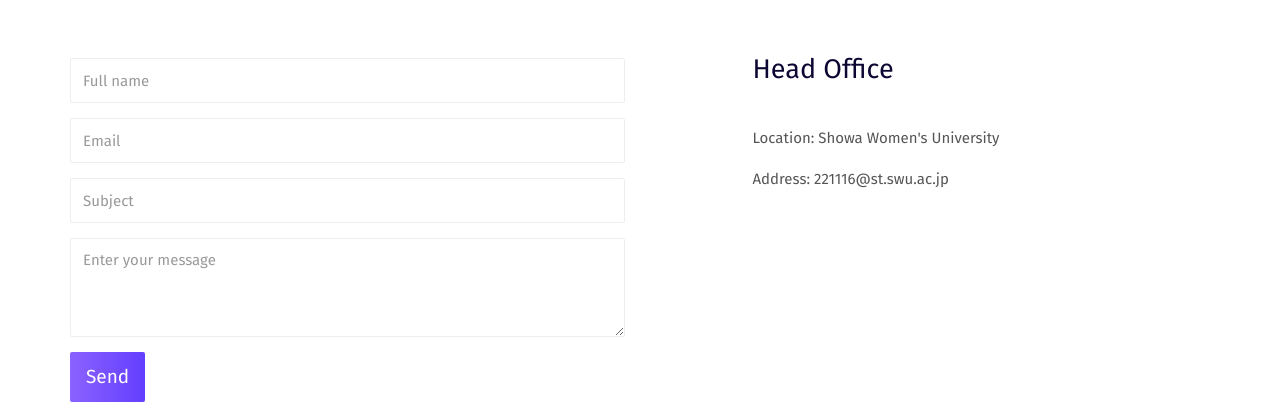
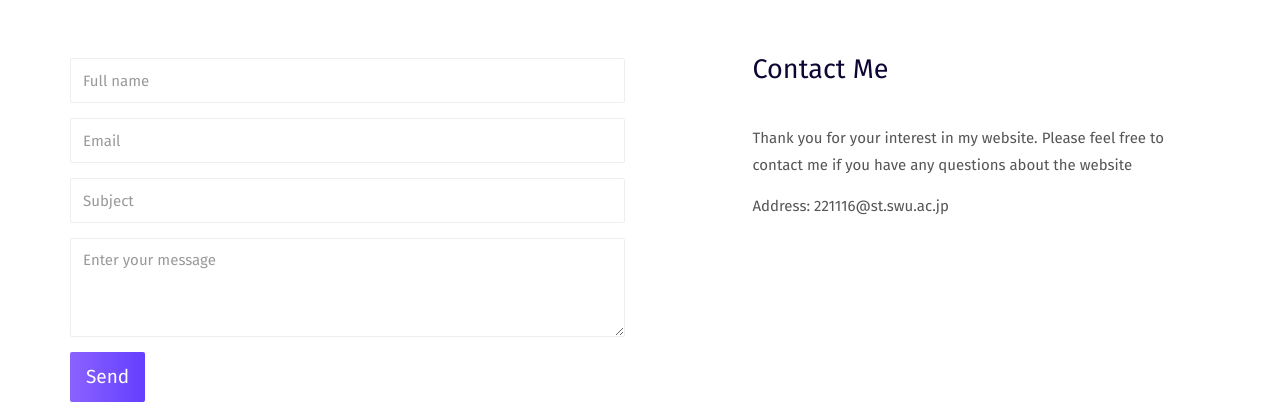
Before and after one commit to maronmaroncat/wed, a plain HTML site: page contact.html in a window 1280 px wide. Shown: the part 382-800 px from the top of the page. Drawn offline with Linux system fonts and the light colour scheme; some packages are replaced by stand-ins of ours; a web font is replaced by a local one.

Commit message:
Update contact.html

```diff
--- a/contact.html
+++ b/contact.html
@@ -90,10 +90,11 @@
 
                     <div class="col-md-5 col-md-offset-1">
 
-                        <h3>Head Office</h3>
+                        <h3>Contact Me</h3>
 
                         <div>
-                            <p><br/> Location: Showa Women's University</p>
+                            <p><br/> Thank you for your interest in my website. Please feel free to contact me if you have any questions about the website
+                          </p>
                         </div>
                         <div>
                             <p>  Address: 221116@st.swu.ac.jp<br></p>
```
